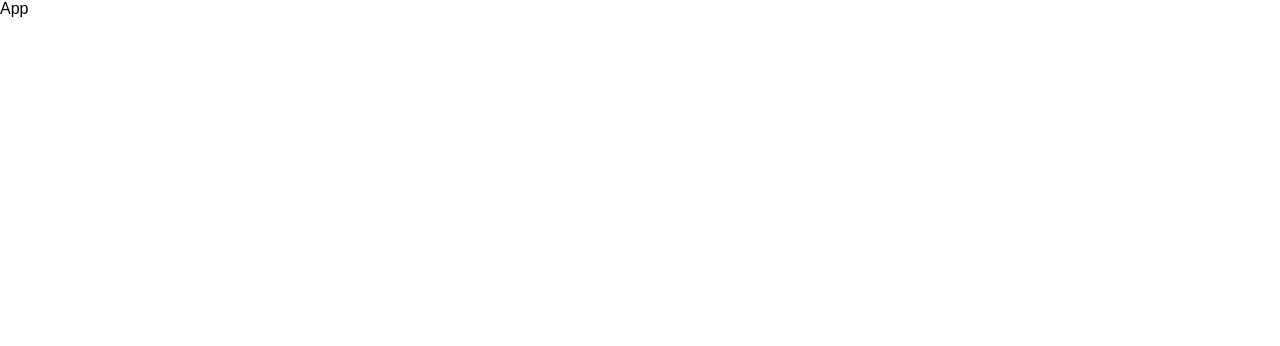
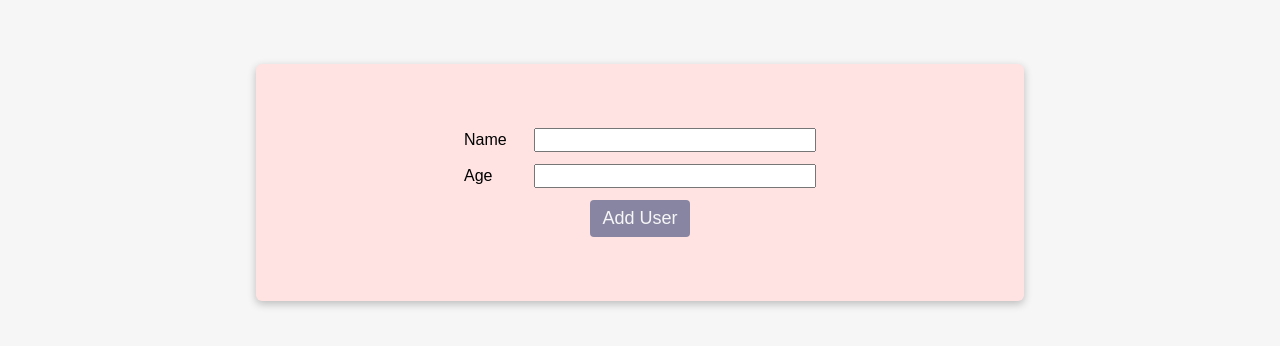
Before and after one commit to Sulav23/users, a React (Create React App) app: page / in a window 1280 px wide. Shown: the top 346 px of the page. Built offline with nearby package versions, Linux system fonts and the light colour scheme.

Commit message:
added form and used different type of styling method

```diff
--- a/src/App.js
+++ b/src/App.js
@@ -1,7 +1,12 @@
 import React from "react";
+import AddUsers from "./components/Users/AddUsers";
 
 const App = () => {
-  return <div>App</div>;
+  return (
+    <div>
+      <AddUsers />
+    </div>
+  );
 };
 
 export default App;
--- /dev/null
+++ b/src/components/UI/Card.js
@@ -0,0 +1,8 @@
+import React from "react";
+import classes from "./Card.module.css";
+
+const Card = ({ children, className }) => {
+  return <div className={`${classes.card} ${className}`}>{children}</div>;
+};
+
+export default Card;
--- /dev/null
+++ b/src/components/UI/Card.module.css
@@ -0,0 +1,8 @@
+.card {
+  width: 60%;
+  margin: 4rem auto;
+  padding: 2rem 1rem;
+  background-color: #ffe2e2;
+  border-radius: 6px;
+  box-shadow: rgba(0, 0, 0, 0.24) 0px 3px 8px;
+}
--- /dev/null
+++ b/src/components/Users/AddUsers.css
@@ -0,0 +1,33 @@
+form {
+  padding: 2rem 1rem;
+  display: flex;
+  flex-direction: column;
+  align-items: center;
+  gap: 0.75rem;
+  /* border: 2px solid red; */
+}
+
+.form-control {
+  /* border: 2px solid red; */
+  width: 50%;
+  display: flex;
+  align-items: center;
+}
+
+label {
+  width: 20%;
+}
+
+input {
+  width: 80%;
+  font-size: inherit;
+}
+
+.btn {
+  border: none;
+  padding: 0.5rem 0.75rem;
+  border-radius: 4px;
+  background-color: #8785a2;
+  color: #f6f6f6;
+  font-size: 18px;
+}
--- a/src/components/Users/AddUsers.js
+++ b/src/components/Users/AddUsers.js
@@ -0,0 +1,41 @@
+import React, { useState } from "react";
+import Card from "../UI/Card";
+import classes from "../UI/Card.module.css";
+import "./AddUsers.css";
+
+const AddUsers = () => {
+  const [name, setName] = useState("");
+  const [age, setAge] = useState(null);
+
+  const handleSubmit = (e) => {
+    e.preventDefault();
+  };
+
+  return (
+    <Card className={classes.card}>
+      <form onSubmit={handleSubmit}>
+        <div className="form-control">
+          <label htmlFor="name">Name</label>
+          <input
+            type="text"
+            id="name"
+            value={name}
+            onChange={(e) => setName(e.target.value)}
+          />
+        </div>
+        <div className="form-control">
+          <label htmlFor="age">Age</label>
+          <input
+            type="number"
+            id="age"
+            value={age}
+            onChange={(e) => setAge(e.target.value)}
+          />
+        </div>
+        <button className="btn">Add User</button>
+      </form>
+    </Card>
+  );
+};
+
+export default AddUsers;
--- a/src/index.css
+++ b/src/index.css
@@ -8,4 +8,9 @@ html {
 
 body {
   margin: 0;
+  background-color: #f6f6f6;
+  min-height: 100%;
+  display: grid;
+  grid-template-rows: 300px auto;
+  gap: 1rem;
 }
```
